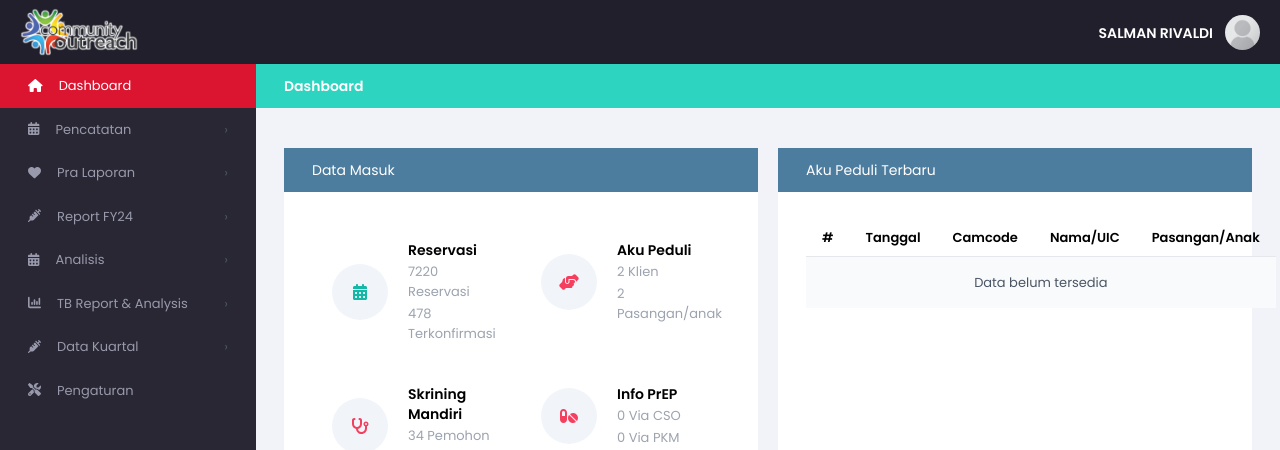
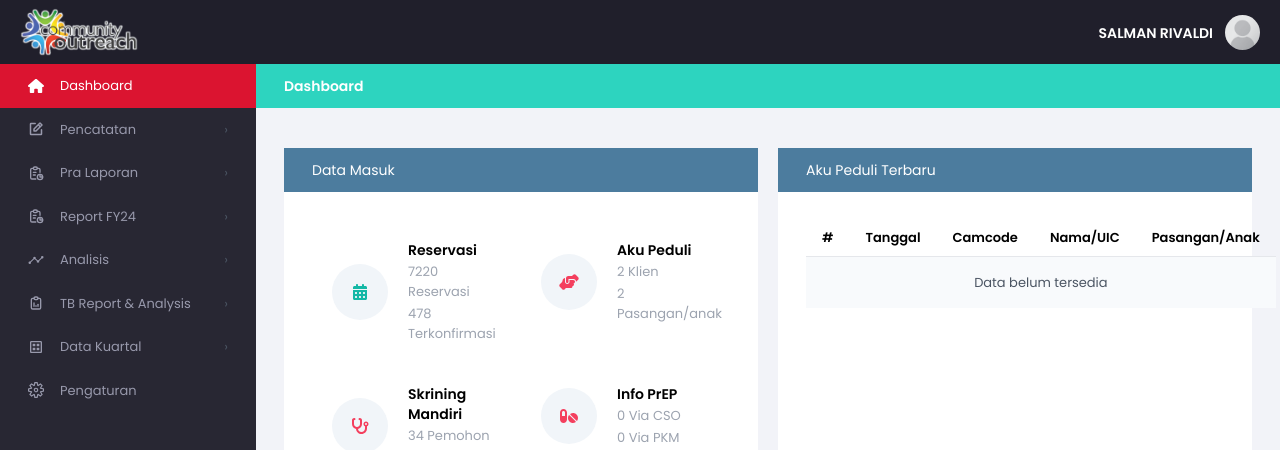
Before and after one commit to salmanrivaldi/cmd-ui, a Next.js app: page / in a window 1280 px wide. Shown: the top 450 px of the page. Built offline with nearby package versions, Linux system fonts and the light colour scheme.

Commit message:
refactor(sidebar): change menu icons

```diff
--- a/src/app/layout.tsx
+++ b/src/app/layout.tsx
@@ -11,7 +11,7 @@ const poppins = Poppins({
 });
 
 export const metadata: Metadata = {
-  title: "Klikpijar",
+	title: "CMD UI",
 	description: "",
 };
 
@@ -21,10 +21,7 @@ export default function RootLayout({
 	children: React.ReactNode;
 }>) {
 	return (
-    <html
-      lang="en"
-      className={poppins.className}
-    >
+		<html lang="en" className={poppins.className}>
 			<StoreProvider>
 				<MainLayout>{children}</MainLayout>
 			</StoreProvider>
--- a/src/components/03-Organisms/Apps/Sidebar.tsx
+++ b/src/components/03-Organisms/Apps/Sidebar.tsx
@@ -1,6 +1,12 @@
 "use client";
 import Link from "next/link";
-import React, { useState, useEffect, useCallback, useMemo } from "react";
+import React, {
+	useState,
+	useEffect,
+	useCallback,
+	useMemo,
+	Fragment,
+} from "react";
 import { MdClose } from "react-icons/md";
 import { RxDotFilled } from "react-icons/rx";
 import { FiMinus } from "react-icons/fi";
@@ -10,8 +16,7 @@ import { useDispatch, useSelector } from "react-redux";
 import { openSidebar } from "@/redux/features/app.slice";
 import { RootState } from "@/redux/store";
 import { menus } from "@/data/menus";
-import { FontAwesomeIcon } from "@fortawesome/react-fontawesome";
-import { IconDefinition } from "@fortawesome/fontawesome-svg-core";
+import { IconType } from "react-icons/lib";
 
 // Interfaces
 interface Submenu {
@@ -22,7 +27,7 @@ interface Submenu {
 
 interface Menu {
 	label: string;
-	icon: IconDefinition;
+	icon: IconType;
 	url?: string;
 	submenus?: Submenu[];
 }
@@ -64,13 +69,13 @@ const MenuItem: React.FC<MenuItemProps> = React.memo(
 					>
 						<div className="flex items-center w-full">
 							<span
-								className={`${
+								className={`text-base ${
 									isActive
 										? "text-white"
 										: "group-hover:text-blue-500"
 								}`}
 							>
-								<FontAwesomeIcon icon={menu.icon} />
+								<menu.icon />
 							</span>
 							<span className="ml-4">{menu.label}</span>
 						</div>
@@ -90,13 +95,13 @@ const MenuItem: React.FC<MenuItemProps> = React.memo(
 			>
 				<div className="flex items-center w-full">
 					<span
-						className={`${
+						className={`text-base ${
 							isActive
 								? "text-white"
 								: "group-hover:text-blue-500"
 						}`}
 					>
-						<FontAwesomeIcon icon={menu.icon} />
+						<menu.icon />
 					</span>
 					<span className="ml-4">{menu.label}</span>
 				</div>
@@ -302,7 +307,7 @@ export default function Sidebar() {
 			<aside
 				className={`bg-[#282733] text-[#9899ac] w-64 fixed top-0 left-0 z-10 h-full transition-transform duration-500 ${
 					isSidebarOpen ? "translate-x-0" : "-translate-x-full"
-				} md:translate-x-0 flex flex-col`} // Menetapkan ukuran width tetap
+				} md:translate-x-0 flex flex-col`}
 			>
 				<div className="flex items-center justify-between h-16 px-5 bg-[#201F2B] flex-shrink-0">
 					{Logo}
--- a/src/components/04-Templates/Layout/MainLayout.tsx
+++ b/src/components/04-Templates/Layout/MainLayout.tsx
@@ -1,7 +1,6 @@
 import Header from "@/components/03-Organisms/Apps/Header";
 import Sidebar from "@/components/03-Organisms/Apps/Sidebar";
 import Footer from "@/components/03-Organisms/Apps/Footer";
-import Toolbar from "@/components/03-Organisms/Apps/Statusbar";
 import Statusbar from "@/components/03-Organisms/Apps/Statusbar";
 
 export default function Layout({ children }: { children: React.ReactNode }) {
--- a/src/data/menus.ts
+++ b/src/data/menus.ts
@@ -1,13 +1,12 @@
 // data/menus.ts
-import { faScrewdriverWrench, IconDefinition } from "@fortawesome/free-solid-svg-icons";
-import {
-    faHouse,
-    faCalendarAlt,
-    faHeart,
-    faSyringe,
-    faChartColumn,
-} from "@fortawesome/free-solid-svg-icons";
-
+import { IconType } from "react-icons/lib";
+import { FaHouse } from "react-icons/fa6";
+import { PiNotePencilBold } from "react-icons/pi";
+import { TbReport } from "react-icons/tb";
+import { IoAnalytics } from "react-icons/io5";
+import { TbReportAnalytics } from "react-icons/tb";
+import { MdOutlineDataset } from "react-icons/md";
+import { VscSettingsGear } from "react-icons/vsc";
 interface Submenu {
     label: string;
     url?: string; // URL optional, to allow submenus without direct links
@@ -17,7 +16,7 @@ interface Submenu {
 interface Menu {
     label: string;
     url?: string; // URL optional for top-level menus
-    icon: IconDefinition; // Use IconDefinition for the icon type
+    icon: IconType; // Use IconDefinition for the icon type
     submenus?: Submenu[]; // Allow submenus in the Menu interface
 }
 
@@ -25,11 +24,11 @@ export const menus: Menu[] = [
     {
         label: "Dashboard",
         url: "/",
-        icon: faHouse,
+        icon: FaHouse,
     },
     {
         label: "Pencatatan",
-        icon: faCalendarAlt,
+        icon: PiNotePencilBold,
         submenus: [
             { label: "Form 1", url: "/pencatatan/form-1" },
             { label: "Form 1A", url: "/pencatatan/form-1a" },
@@ -51,7 +50,7 @@ export const menus: Menu[] = [
     },
     {
         label: "Pra Laporan",
-        icon: faHeart,
+        icon: TbReport,
         submenus: [
             {
                 label: "Data Record",
@@ -124,14 +123,14 @@ export const menus: Menu[] = [
     },
     {
         label: "Report FY24",
-        icon: faSyringe,
+        icon: TbReport,
         submenus: [
             { label: "Performance Tracker", url: "/rf/performance-tracker" },
         ],
     },
     {
         label: "Analisis",
-        icon: faCalendarAlt,
+        icon: IoAnalytics,
         submenus: [
             {
                 label: "Coverage Dashboard",
@@ -164,7 +163,7 @@ export const menus: Menu[] = [
     },
     {
         label: "TB Report & Analysis",
-        icon: faChartColumn,
+        icon: TbReportAnalytics,
         submenus: [
             { label: "TB Community", url: "/cascade/tb-community" },
             {
@@ -180,13 +179,13 @@ export const menus: Menu[] = [
     },
     {
         label: "Data Kuartal",
-        icon: faSyringe,
+        icon: MdOutlineDataset,
         submenus: [
             { label: "PN Community", url: "/dk/pn-community" },
         ],
     },
     {
         label: "Pengaturan",
-        icon: faScrewdriverWrench
+        icon: VscSettingsGear
     },
 ];
```
Lines whose indentation alone changed are shown as unchanged.
